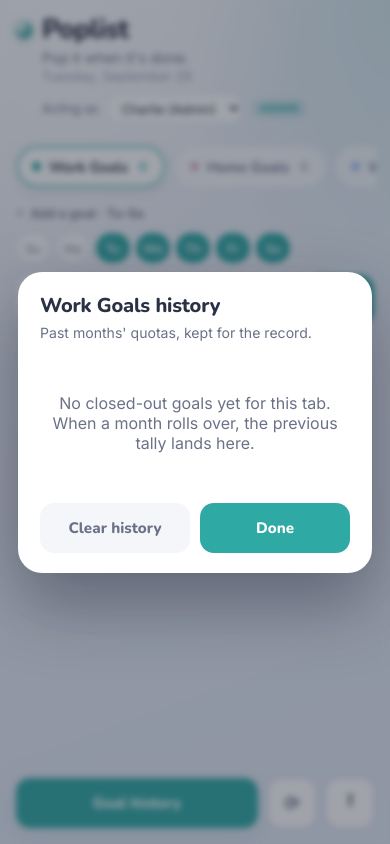
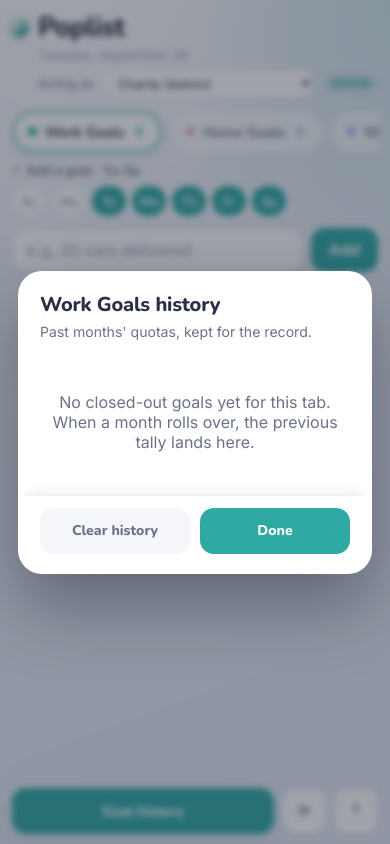
Before and after one commit to PapaPablano/poplist, a plain HTML site: page index.html in a window 390 px wide. Both pictures are taken after a click on the button "Goal history". Drawn offline with nearby package versions, Linux system fonts and the light colour scheme.

Commit message:
Fix footer/sheet layout on narrow phones and fit more cards on screen (#14)
* Fix footer and sheet layout on narrow/short screens (Z Flip and similar)

The footer's four action buttons shared one row, so on phones narrower
than ~460px (including the Galaxy Z Flip's ~344px-wide unfolded main
screen) the primary "Start a new day" button's label wrapped onto three
or four lines, and at the narrowest widths the last icon button was
pushed off-screen entirely. Give the primary action its own full-width
row on narrow viewports and let the secondary actions share the row
below.

Also fixes the "Acting as" row wrapping onto two lines by letting the
user select shrink instead of the label, and adds a divider shadow
above sheet footers (manage tabs, work hours, etc.) so a scrollable
sheet body that gets clipped at the bottom on short viewports doesn't
look like it's overlapping the footer buttons.

Verified against the Z Flip's actual unfolded (344x882) and half-folded
Flex Mode (~344x430) viewport sizes, plus common Android/iPhone widths,
with Playwright screenshots.

* Fit more cards on phone screens

At ~390px wide the footer's four buttons overflowed their row, squeezing
"Start a new day" onto several lines and inflating the whole bar to ~90px,
while the header, add row and card gutters were roomier than a phone needs.
Only 3 cards fit fully above the footer.

Under 480px wide: footer buttons can't wrap and are slimmer (bar 80px -> 64px),
the tagline is hidden, header/add-row spacing is tightened, and the
drag/rank/pop gutters are narrower so long tasks wrap onto fewer lines.

A single row still doesn't fit the narrowest phones and foldables (a Z Flip's
unfolded screen is ~344px; the last icon button got pushed off-screen), so at
<=375px "Start a new day" keeps its own full-width row above the other three
buttons, as introduced in the previous commit. That stacked layout is now
limited to those widths instead of applying to everything under 460px.

Checked at 393x797, 376x780, 375x780, 360x720 and 344x882: no footer button
overflows the screen at any width, and 4-5 cards fit fully at 375px and up
(was 3). Desktop/tablet layout is unchanged.

Co-Authored-By: Claude Sonnet 5.5 <noreply@anthropic.com>
Claude-Session: https://claude.ai/code/session_018869cPutWzvyfzskV6p9mn

---------

Co-authored-by: Claude <noreply@anthropic.com>

```diff
--- a/index.html
+++ b/index.html
@@ -59,9 +59,11 @@
   .user-switcher{
     display:flex;align-items:center;gap:8px;margin:10px 0 0 26px;font-size:.8rem;color:var(--ink-soft);
   }
+  .user-switcher label{flex:none;white-space:nowrap;}
   .user-switcher select{
     border:1px solid var(--line);background:#fff;border-radius:999px;
     padding:5px 10px;font-size:.8rem;font-family:inherit;color:var(--ink);cursor:pointer;
+    min-width:0;flex:1;text-overflow:ellipsis;
   }
   .role-badge{
     font-family:"Nunito",sans-serif;font-weight:800;font-size:.68rem;letter-spacing:.03em;
@@ -324,7 +326,7 @@
   .ra.deleg .ic{color:#e0a23c;}
   .review-progress{padding:6px 22px 18px;color:var(--ink-faint);font-size:.8rem;text-align:center;}
   /* Log list */
-  .log-body{overflow-y:auto;padding:6px 22px 4px;}
+  .log-body{overflow-y:auto;padding:6px 22px 10px;}
   .log-item{
     padding:13px 0;border-bottom:1px solid var(--line);display:flex;gap:12px;align-items:flex-start;
   }
@@ -335,7 +337,14 @@
     flex:none;font-size:.7rem;font-weight:700;font-family:"Nunito",sans-serif;
     padding:3px 9px;border-radius:999px;background:var(--accent-soft);color:var(--accent);white-space:nowrap;
   }
-  .sheet-foot{padding:12px 22px 20px;display:flex;flex-wrap:wrap;gap:10px;}
+  .sheet-foot{
+    padding:12px 22px 20px;display:flex;flex-wrap:wrap;gap:10px;
+    /* On short/narrow viewports the scrollable body above can be tall enough that
+       its last row gets clipped flush against this footer, with nothing to show
+       it's cut off. A soft divider shadow makes that boundary visible instead of
+       looking like the two sections overlap. */
+    box-shadow:0 -8px 14px -10px rgba(30,36,54,.18);
+  }
   .sheet-foot .btn{flex:1;}
   .btn-ghost{background:#f4f6fa;color:var(--ink-soft);}
   .btn-ghost:hover{background:#eceff5;color:var(--ink);}
@@ -427,6 +436,46 @@
   @media (max-width:420px){
     .brand{font-size:1.7rem;}
     .wrap{padding-top:16px;}
+  }
+  /* Phone density: fit more cards on screen. The footer's four buttons
+     overflowed a ~390px row, squeezing "Start a new day" onto several lines
+     and ballooning the whole bar; the header, add row and card gutters were
+     also roomier than a phone needs. Narrower drag/rank/pop gutters give the
+     text more width too, so long tasks wrap onto fewer lines. */
+  @media (max-width:480px){
+    .wrap{padding:14px 12px 110px;}
+    header{margin-bottom:10px;}
+    .tagline{display:none;}
+    .today{margin-top:6px;}
+    .user-switcher{margin-top:6px;}
+    .tabs{padding:2px 2px 6px;margin-bottom:2px;}
+    .ctrl-toggles{margin-bottom:6px;}
+    .add{margin-bottom:12px;}
+    .add input{min-height:44px;padding:10px 14px;}
+    .add button{min-height:44px;}
+    .list{gap:8px;}
+    .handle{width:30px;}
+    .rank{width:26px;}
+    .pop{width:46px;}
+    .body{padding:11px 4px 11px 0;}
+    .bubble.goal .body,.bubble.has-daily-goal .body{padding:9px 8px 9px 0;gap:3px;}
+    .goal-cur-btn{padding:1px 10px;}
+    .foot{padding:8px 12px calc(10px + env(safe-area-inset-bottom));}
+    .foot-inner{gap:8px;}
+    .btn{min-height:46px;padding:0 12px;font-size:.88rem;}
+    .btn-day{white-space:nowrap;}
+    .btn-log{padding:0 10px;gap:6px;white-space:nowrap;}
+    .btn-icon{width:44px;min-height:46px;padding:0;}
+  }
+  /* Very narrow phones and foldables (a Z Flip's unfolded screen is ~344px):
+     four buttons can't share one row without the primary label wrapping or
+     the last icon being pushed off-screen. Give "Start a new day" its own
+     full-width row and let the other three share the row below. */
+  @media (max-width:375px){
+    .foot-inner{flex-wrap:wrap;row-gap:8px;}
+    .btn-day{flex:1 1 100%;}
+    .btn-log:not(.btn-icon){flex:1;}
+    .wrap{padding-bottom:150px;}
   }
   /* Compact mode: very short viewports (a phone's small cover display when
      folded, or a browser toolbar eating most of the visible height) leave
@@ -444,6 +493,11 @@
     .tab{min-height:38px;padding:7px 13px;}
     .foot{padding:8px 16px calc(10px + env(safe-area-inset-bottom));}
     .btn,.btn-icon{min-height:42px;}
+  }
+  /* The compact block above resets .wrap's bottom padding for short screens;
+     the stacked footer on narrow ones is taller, so give it back. */
+  @media (max-width:375px) and (max-height:560px){
+    .wrap{padding-bottom:132px;}
   }
   @media (prefers-reduced-motion:reduce){
     *{animation-duration:.001ms !important;transition-duration:.05ms !important;}
```
